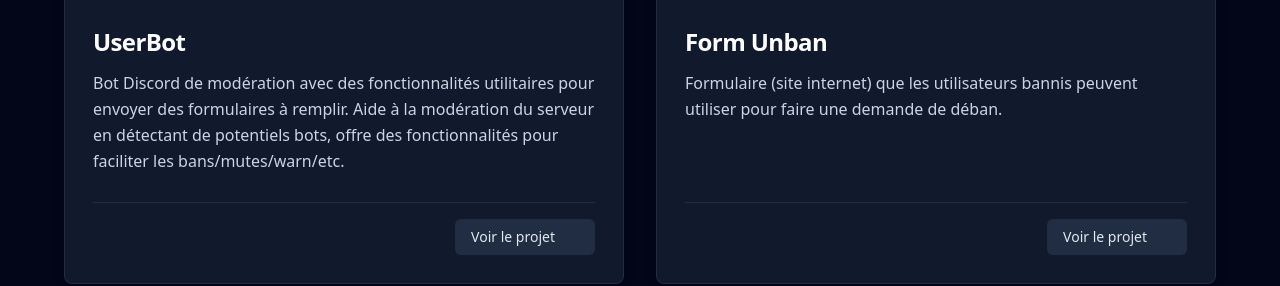
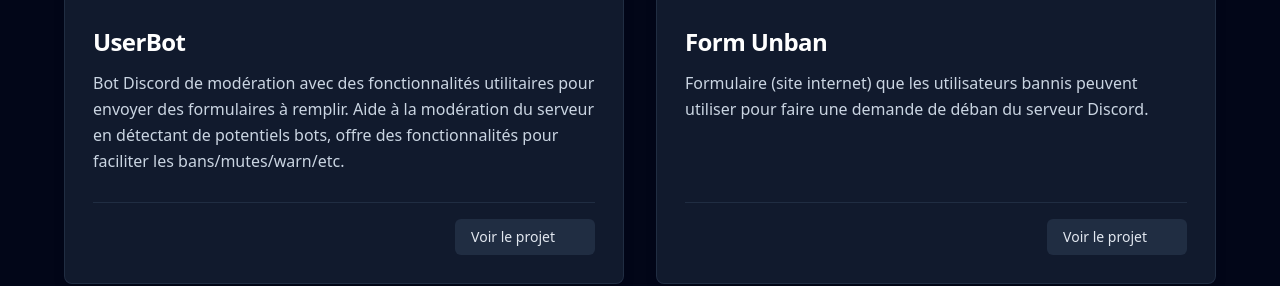
Before and after one commit to Association-CTRL-F/ctrl-f.info, a React (Vite) app: page / in a window 1280 px wide. Shown: the part 3257-3543 px from the top of the page. Built offline with nearby package versions, Linux system fonts and the light colour scheme; no server answers.

Commit message:
fix: form unban description

```diff
--- a/src/data/projects.ts
+++ b/src/data/projects.ts
@@ -32,7 +32,7 @@
 		id: 'formunban',
 		title: 'Form Unban',
 		description:
-			'Formulaire (site internet) que les utilisateurs bannis peuvent utiliser pour faire une demande de déban.',
+			'Formulaire (site internet) que les utilisateurs bannis peuvent utiliser pour faire une demande de déban du serveur Discord.',
 		imagePlaceholder: formunbanAsset,
 		url: 'https://moderation.ctrl-f.info',
 	},
```
